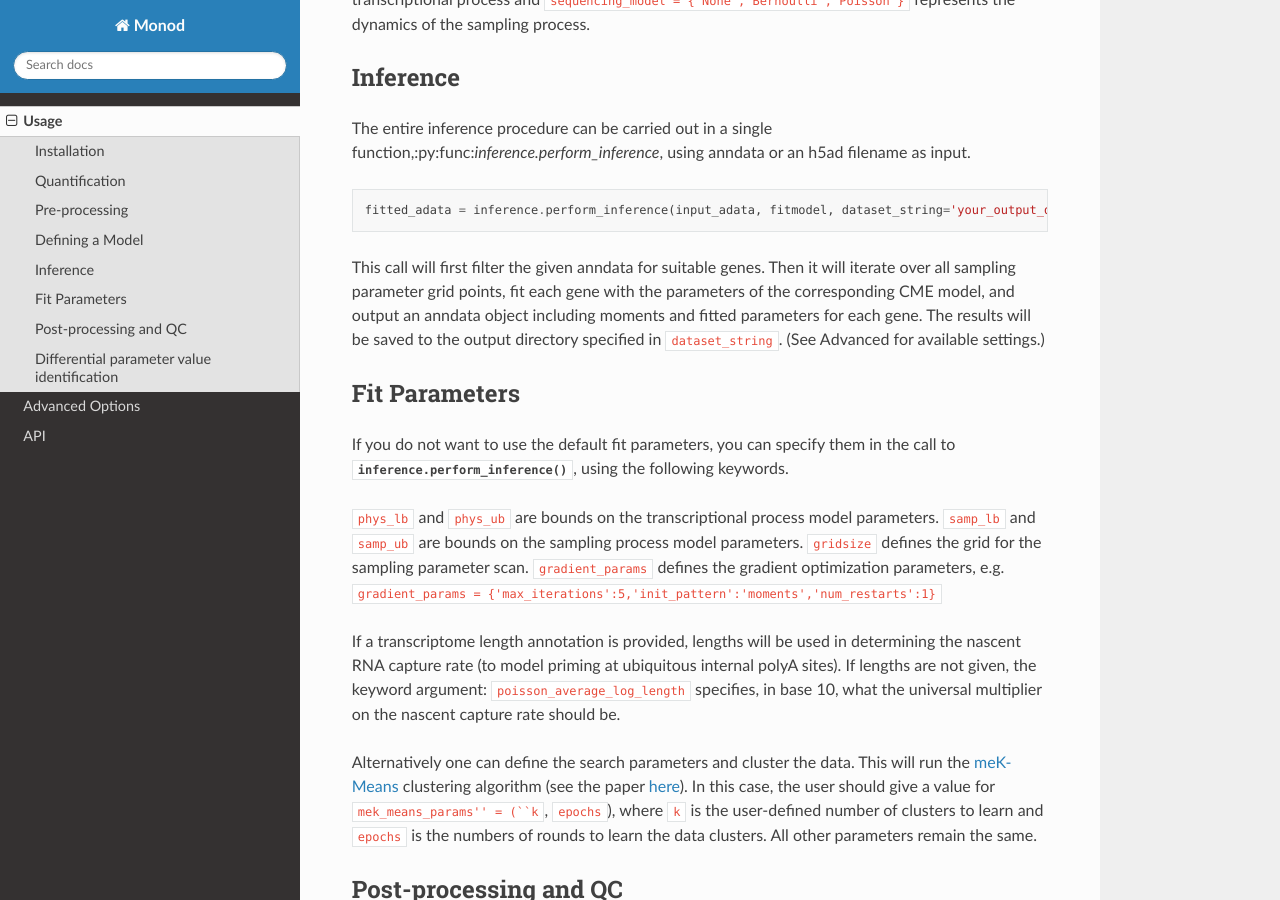
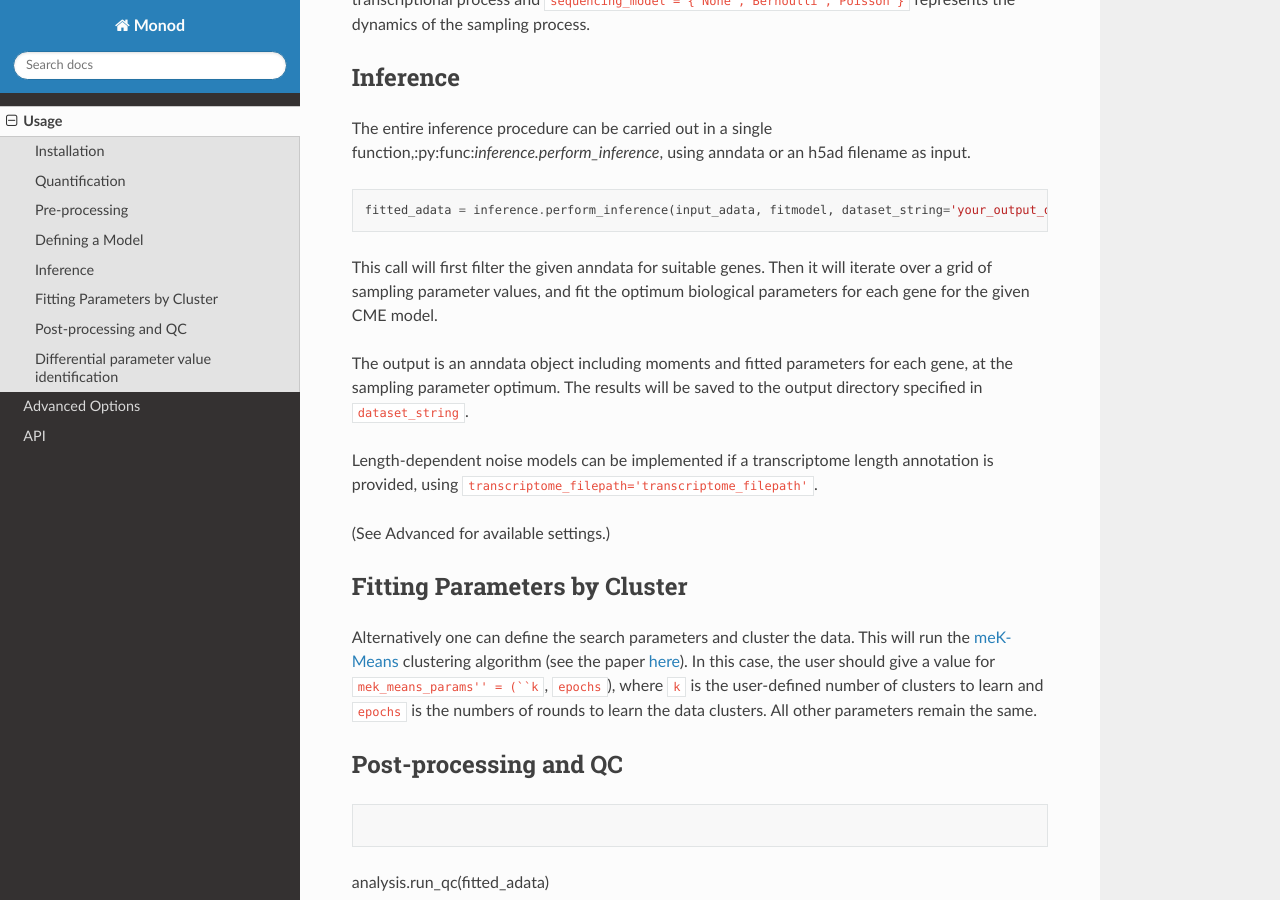
Before and after one commit to pachterlab/monod_examples, a Sphinx documentation site: the page built from docs/source/usage.rst, in a window 1280 px wide and 900 px high, scrolled down 1560 px. Built offline with Sphinx 7.4.7 and the Read the Docs theme 3.1.0, drawn with Linux system fonts in a browser that asks for light colours.

Commit message:
Update usage.rst
streamlined

```diff
--- a/docs/source/usage.rst
+++ b/docs/source/usage.rst
@@ -84,22 +84,18 @@ The entire inference procedure can be carried out in a single function,:py:func:
 
  fitted_adata = inference.perform_inference(input_adata, fitmodel, dataset_string='your_output_dirname')
 
-This call will first filter the given anndata for suitable genes. Then it will iterate over all sampling parameter grid points, fit each gene with the parameters of the corresponding CME model, and output an anndata object including moments and fitted parameters for each gene. The results will be saved to the output directory specified in ``dataset_string``. (See Advanced for available settings.)
+This call will first filter the given anndata for suitable genes. Then it will iterate over a grid of sampling parameter values, and fit the optimum biological parameters for each gene for the given CME model.
 
-Fit Parameters
-------------------
+The output is an anndata object including moments and fitted parameters for each gene, at the sampling parameter optimum. The results will be saved to the output directory specified in ``dataset_string``.
 
-If you do not want to use the default fit parameters, you can specify them in the call to :py:func:`inference.perform_inference`, using the following keywords.
+Length-dependent noise models can be implemented if a transcriptome length annotation is provided, using ``transcriptome_filepath='transcriptome_filepath'``.
 
-``phys_lb`` and ``phys_ub`` are bounds on the transcriptional process model parameters.
-``samp_lb`` and ``samp_ub`` are bounds on the sampling process model parameters.
-``gridsize`` defines the grid for the sampling parameter scan.
-``gradient_params`` defines the gradient optimization parameters, e.g. ``gradient_params = {'max_iterations':5,'init_pattern':'moments','num_restarts':1}``
+(See Advanced for available settings.)
 
-If a transcriptome length annotation is provided, lengths will be used in determining the nascent RNA capture rate (to model priming at ubiquitous internal polyA sites). If lengths are not given, the keyword argument: ``poisson_average_log_length`` specifies, in base 10, what the universal multiplier on the nascent capture rate should be.
+Fitting Parameters by Cluster
+-------------------
 
 Alternatively one can define the search parameters and cluster the data. This will run the `meK-Means <https://github.com/pachterlab/CGP_2023/>`_ clustering algorithm (see the paper `here <https://www.biorxiv.org/content/10.1101/2023.09.17.558131v2>`_). In this case, the user should give a value for ``mek_means_params'' = (``k``, ``epochs``), where ``k`` is the user-defined number of clusters to learn and ``epochs`` is the numbers of rounds to learn the data clusters. All other parameters remain the same.
-
 
 Post-processing and QC
 ----------------
```
